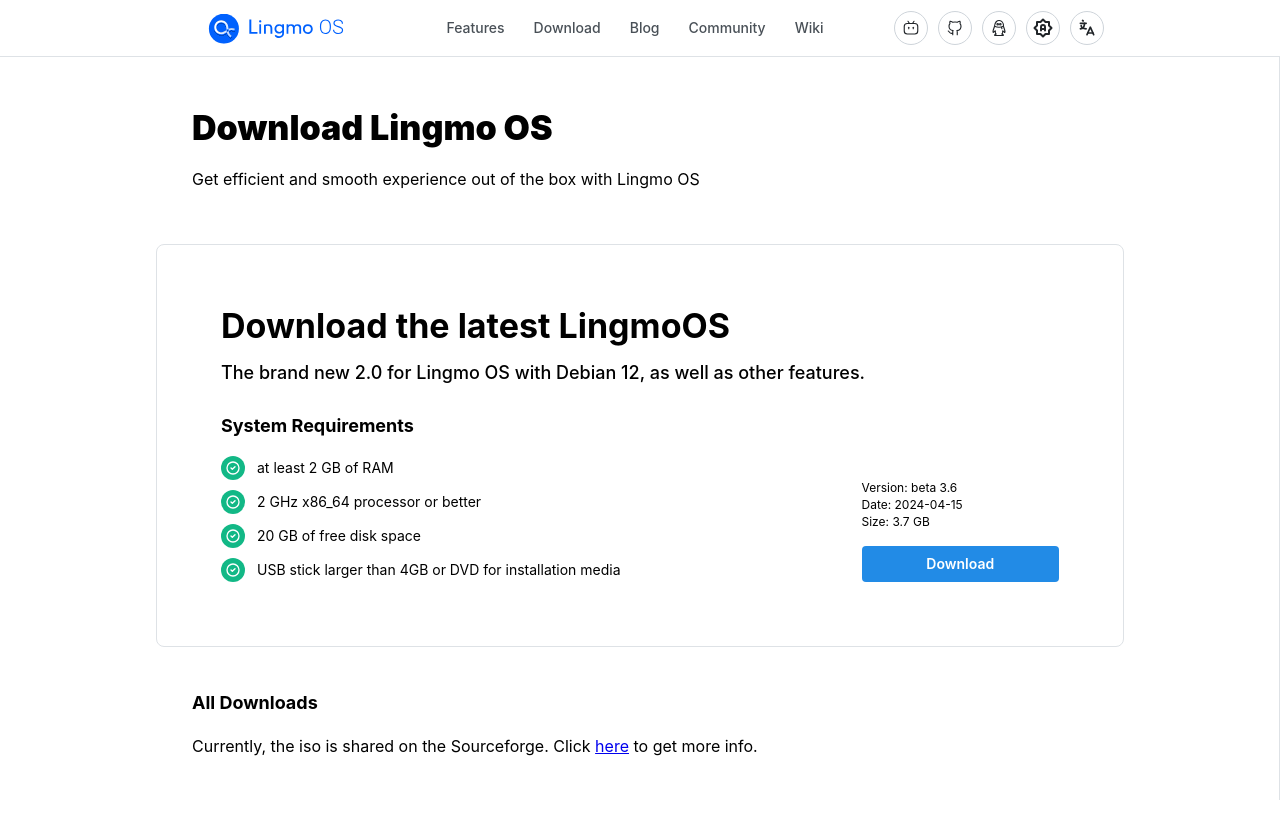
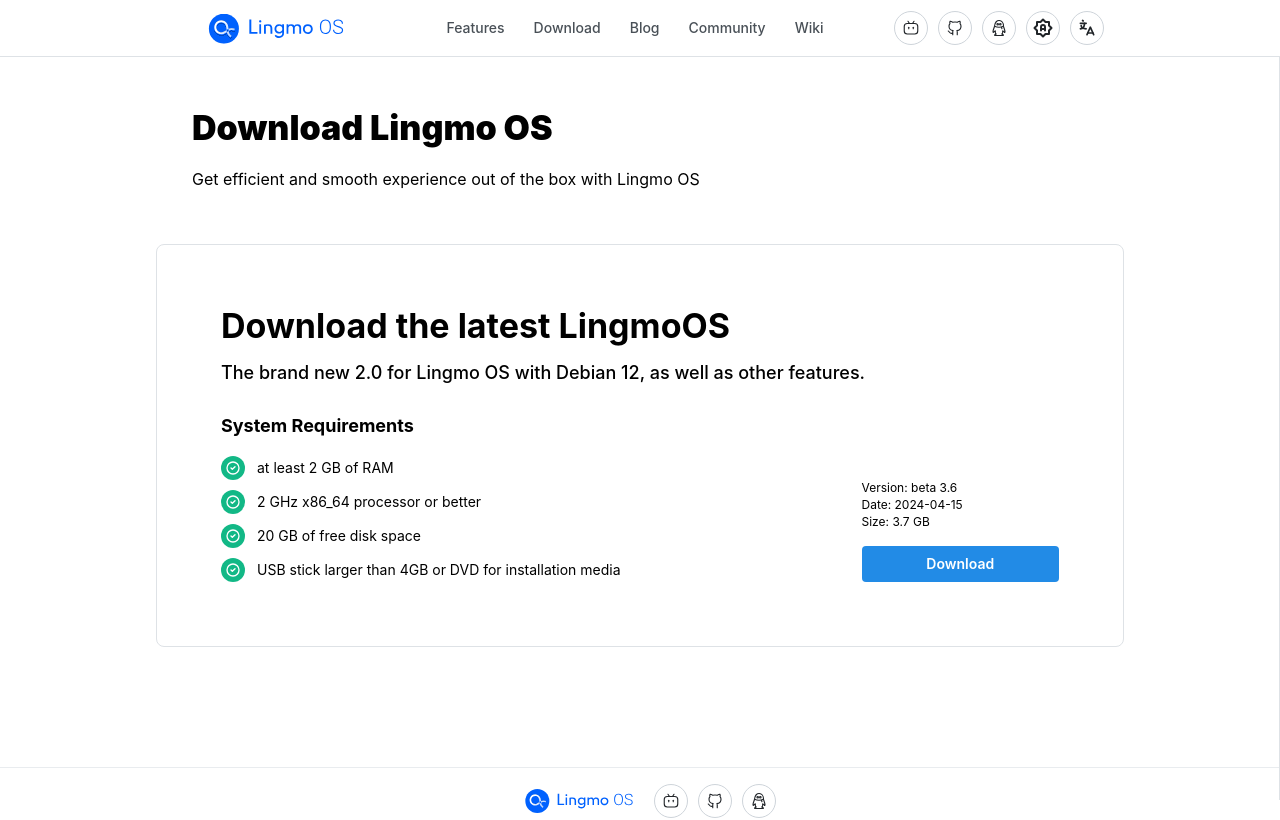
Before and after one commit to TeamVastsea/lingmoos-frontend, a Next.js app: page /en/downloads in a window 1280 px wide. Shown: the top 820 px of the page. Built offline with nearby package versions, Linux system fonts and the light colour scheme.

Commit message:
Update page.tsx

```diff
--- a/src/app/[locale]/downloads/page.tsx
+++ b/src/app/[locale]/downloads/page.tsx
@@ -26,19 +26,6 @@ export default function DownloadsPage() {
 
                     <Space h={20} />
                     <LatestBanner />
-                    <Space h={10} />
-
-                    <Group>
-                        <Space w={20} />
-                        <Stack>
-                            <Text size="lg" fw={700}>{t('allDownloads')}</Text>
-                            <Text>
-                                {allDownloads[0]}
-                                <a href="https://sourceforge.net/projects/lingmo-os/files/release/iso/" target="_blank" rel="noreferrer">{allDownloads[1]}</a>
-                                {allDownloads[2]}
-                            </Text>
-                        </Stack>
-                    </Group>
                 </Stack>
             </Container>
         </>
```
